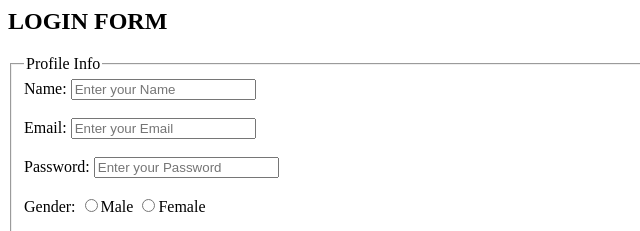
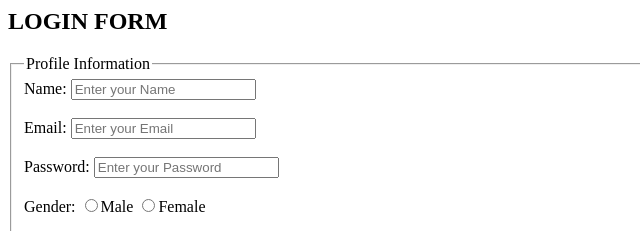
Before and after one commit to NandhakumarRock/https---github.com-Navin78-Html, a plain HTML site: page HTML/index.html in a window 1280 px wide. Shown: the top 231 px of the page, 0-640 px from the left. Drawn offline with Linux system fonts and the light colour scheme.

Commit message:
profile added

```diff
--- a/HTML/index.html
+++ b/HTML/index.html
@@ -5,7 +5,7 @@
     </head>
        <form>
     <fieldset>
-           <legend>Profile Info</legend>
+           <legend>Profile Information</legend>
            <label>Name:</label>
            <input type="text" placeholder="Enter your Name"> <br><br>
 
```
